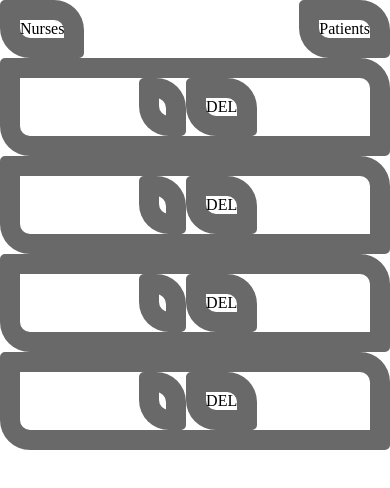
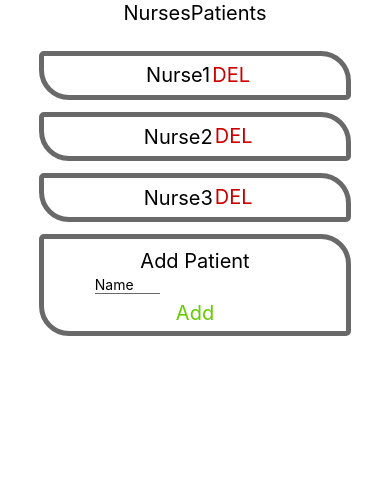
Before and after one commit to Sarah-Hanson/NurseAppReactProject, a React Native app in the folder NurseApp/: screen / in a window 390 px wide. Shown: the top 488 px of the page. Built offline with nearby package versions, Linux system fonts and the light colour scheme.

Commit message:
putting it together

```diff
--- a/NurseApp/App.tsx
+++ b/NurseApp/App.tsx
@@ -1,19 +1,56 @@
+import 'react-native-get-random-values';
 import React from 'react';
+import {SafeAreaView} from 'react-native';
 import {Tabs} from './Components/AddingPage/Tabs';
 import {MutableCardList} from './Components/AddingPage/mutableCardList';
+import {nanoid} from 'nanoid';
 
 const App = () => {
-  const items = ['Item', 'Item', 'Item', 'Item'];
+  const nurses = [
+    {name: 'Nurse1', id: nanoid()},
+    {name: 'Nurse2', id: nanoid()},
+    {name: 'Nurse3', id: nanoid()},
+  ];
+  const rand = (x: number, y: number) => Math.floor(Math.random() * x) + y;
+  const generatePatients = (count: number) => {
+    let patients = [];
+    for (let i = 0; i < count; i++) {
+      patients.push({
+        name: 'patient' + i,
+        acuity: rand(5, 1),
+        room: 'room' + Math.floor(i / 2),
+        id: nanoid(),
+      });
+    }
+    return patients;
+  };
+
   return (
+    <SafeAreaView
+      style={{
+        flexDirection: 'column',
+        alignItems: 'center',
+      }}>
       <Tabs
         tabs={[
-        {name: 'Nurses', tabComponent: <MutableCardList initialList={items} />},
+          {
+            name: 'Nurses',
+            tabComponent: (
+              <MutableCardList key={'Nurses'} initialList={nurses} />
+            ),
+          },
           {
             name: 'Patients',
-          tabComponent: <MutableCardList initialList={items} />,
+            tabComponent: (
+              <MutableCardList
+                key={'Patients'}
+                initialList={generatePatients(8)}
+              />
+            ),
           },
         ]}
       />
+    </SafeAreaView>
   );
 };
 
--- a/NurseApp/Components/AddingPage/Tabs.tsx
+++ b/NurseApp/Components/AddingPage/Tabs.tsx
@@ -1,6 +1,6 @@
 import React, {useState} from 'react';
-import {Row, TextBig, Spacer} from '../Common/common';
-import {TouchableOpacity} from 'react-native';
+import {Row, TextBig} from '../Common/common';
+import {TouchableOpacity, Text} from 'react-native';
 
 interface ITab {
   name: string;
@@ -32,6 +32,6 @@ export const Tabs = ({tabs}: {tabs: ITab[]}) => {
 
 export const Tab = ({name, onPress}: {name: string; onPress(): void}) => (
   <TouchableOpacity onPress={onPress}>
-    <TextBig>{name}</TextBig>
+    <TextBig text={name} />
   </TouchableOpacity>
 );
--- a/NurseApp/Components/AddingPage/addItem.tsx
+++ b/NurseApp/Components/AddingPage/addItem.tsx
@@ -1,36 +1,72 @@
-import {Card, Row, Spacer, TextBig, TextSmall} from '../Common/common';
+import {
+  Card,
+  Row,
+  Spacer,
+  TextBig,
+  TextAdd,
+  TextSmall,
+  colors,
+} from '../Common/common';
 import React, {useState} from 'react';
-import {TextInput} from 'react-native';
+import {StyleSheet, TextInput, TouchableOpacity} from 'react-native';
 
-export const AddItem = ({isPatient}: {isPatient: boolean}) => {
+class onPress {}
+
+export const AddItem = ({
+  isPatient,
+  onPress,
+}: {
+  isPatient: boolean;
+  onPress(): void;
+}) => {
   const [name, onChangeName] = useState('Name');
   const [acuity, onChangeAcuity] = useState(isPatient ? 'Acuity' : undefined);
   const [room, onChangeRoom] = useState(isPatient ? 'Room' : undefined);
 
   return (
     <Card>
-      <TextBig>Add {isPatient ? 'Nurse' : 'Patient'}</TextBig>
+      <TextBig text={'Add '.concat(isPatient ? 'Nurse' : 'Patient')} />
       <Row>
         <TextInput
+          style={[{marginLeft: '4%'}, sh.input]}
           placeholder={name}
           onChangeText={(name) => onChangeName(name)}
         />
-        {isPatient && (
-          <TextInput
-            placeholder={acuity}
-            onChangeText={(acuity) => onChangeAcuity(acuity)}
-          />
-        )}
-        <Spacer />
+
+        {isPatient ? (
+          <>
+            <Spacer />
+            <TextInput
+              style={[{marginRight: '2%'}, sh.input]}
+              placeholder={acuity}
+              onChangeText={(acuity) => onChangeAcuity(acuity)}
+            />
+          </>
+        ) : null}
       </Row>
       <Row>
-        {isPatient && (
+        {isPatient ? (
           <TextInput
+            style={[{marginLeft: '4%'}, sh.input]}
             placeholder={room}
             onChangeText={(room) => onChangeRoom(room)}
           />
-        )}
+        ) : null}
+        <Spacer />
+        <TouchableOpacity onPress={() => onPress()}>
+          <TextAdd text={'Add'} />
+        </TouchableOpacity>
       </Row>
     </Card>
   );
 };
+
+const sh = StyleSheet.create({
+  input: {
+    borderBottomWidth: 1,
+    borderBottomColor: colors.darker,
+
+    width: '30%',
+    marginBottom: '3%',
+  },
+});
--- a/NurseApp/Components/AddingPage/cardItem.tsx
+++ b/NurseApp/Components/AddingPage/cardItem.tsx
@@ -1,32 +1,33 @@
 import React from 'react';
-import {Card, ICardItem, Row, TextBig, TextSmall} from '../Common/common';
+import {
+  Card,
+  ICardItem,
+  Row,
+  Spacer,
+  TextBig,
+  TextDel,
+  TextSmall,
+} from '../Common/common';
 //import Icon from 'react-native-vector-icons/FontAwesome';
 import {TouchableOpacity} from 'react-native';
 
-export const CardItem = ({
-  item,
-  onPress,
-}: {
-  item: ICardItem;
-  onPress(): void;
-}) => {
+export const CardItem = ({item, onRm}: {item: ICardItem; onRm(): void}) => {
   return (
     <Card>
       <Row>
-        <TextBig>{item.name}</TextBig>
-        {item.acuity && <TextSmall>{item.acuity}</TextSmall>}
-        {item.room && <TextSmall>{item.room}</TextSmall>}
-        <GarbageIcon onPress={() => onPress}></GarbageIcon>
+        <TextBig text={item.name} />
+        {item.acuity ? <Spacer /> : null}
+        {item.acuity ? <TextSmall text={'Acuity:' + item.acuity} /> : null}
+        {item.room ? <TextSmall text={item.room} /> : null}
+        {item.acuity ? null : <Spacer />}
+        <GarbageIcon onRm={() => onRm} />
       </Row>
     </Card>
   );
 };
 
-const GarbageIcon = (onPress: {onPress(): void}) => (
-  <TouchableOpacity onPress={() => onPress}>
-    <TextSmall>DEL</TextSmall>
+const GarbageIcon = ({onRm}: {onRm(): void}) => (
+  <TouchableOpacity onPress={() => onRm}>
+    <TextDel text={'DEL'} />
   </TouchableOpacity>
 );
-{
-  /*<Icon name="rocket" size={30} color="#900" />}*/
-}
--- a/NurseApp/Components/AddingPage/mutableCardList.tsx
+++ b/NurseApp/Components/AddingPage/mutableCardList.tsx
@@ -1,23 +1,27 @@
-import {ScrollView} from 'react-native';
+import {ScrollView, View} from 'react-native';
 import React, {useState} from 'react';
 import {ICardItem} from '../Common/common';
 import {CardItem} from './cardItem';
+import {AddItem} from './addItem';
 
 export const MutableCardList = ({initialList}: {initialList: any[]}) => {
   const [list, setList] = useState<ICardItem[]>(initialList);
 
-  const rmItem = (index: number) => setList(list.slice(index, 1));
+  const rmItem = (index: number) => {
+    console.warn('rm' + index);
+    list.splice(index);
+    setList(list);
+  };
   const addItem = (item: ICardItem) => setList(list.concat(item));
 
   return (
-    <ScrollView>
-      {list.map((item, index) => (
-        <CardItem
-          key={item.name + index}
-          item={item}
-          onPress={() => rmItem(index)}
-        />
-      ))}
-    </ScrollView>
+    <View style={{width: '90%', padding: '5%'}}>
+      <ScrollView>
+        {list.map((item, index) => (
+          <CardItem key={item.id} item={item} onRm={() => rmItem(index)} />
+        ))}
+      </ScrollView>
+      <AddItem isPatient={!!list[0].room} onPress={() => addItem} />
+    </View>
   );
 };
--- a/NurseApp/Components/Common/common.tsx
+++ b/NurseApp/Components/Common/common.tsx
@@ -1,10 +1,11 @@
-import {StyleSheet, View} from 'react-native';
+import {StyleSheet, View, Text} from 'react-native';
 import React from 'react';
 
 export interface ICardItem {
   name: string;
   acuity?: number;
   room?: string;
+  id: string;
 }
 
 export const Row = (props: {children: React.ReactNode}) => {
@@ -13,13 +14,19 @@ export const Row = (props: {children: React.ReactNode}) => {
 export const Card = (props: {children: React.ReactNode}) => {
   return <View style={sh.card}>{props.children}</View>;
 };
-export const TextBig = (props: {children: React.ReactNode}) => {
-  return <View style={[sh.text, sh.card]}>{props.children}</View>;
+export const TextBig = ({text}: {text: string}) => {
+  return <Text style={[sh.text, sh.big]}>{text}</Text>;
 };
-export const TextSmall = (props: {children: React.ReactNode}) => {
-  return <View style={[sh.text, sh.card]}>{props.children}</View>;
+export const TextSmall = ({text}: {text: string}) => {
+  return <Text style={[sh.text, sh.small]}>{text}</Text>;
 };
-export const Spacer = () => <View style={{flexGrow: 3}} />;
+export const TextAdd = ({text}: {text: string}) => {
+  return <Text style={[sh.text, sh.big, sh.add]}>{text}</Text>;
+};
+export const TextDel = ({text}: {text: string}) => {
+  return <Text style={[sh.text, sh.big, sh.del]}>{text}</Text>;
+};
+export const Spacer = () => <View style={{flexGrow: 1}} />;
 
 export const colors = {
   darker: '#696969',
@@ -32,19 +39,24 @@ const sh = StyleSheet.create({
   row: {
     flexDirection: 'row',
     justifyContent: 'space-between',
+    alignItems: 'stretch',
   },
   card: {
     borderTopLeftRadius: 5,
     borderBottomRightRadius: 5,
     borderTopRightRadius: 30,
     borderBottomLeftRadius: 30,
-    borderWidth: 20,
+    borderWidth: 5,
     borderColor: colors.darker,
+
+    marginVertical: '2%',
+    paddingVertical: '2%',
 
     flexDirection: 'column',
     alignItems: 'center',
   },
   big: {
+    marginHorizontal: '2%',
     fontSize: 20,
     alignSelf: 'center',
   },
@@ -52,7 +64,14 @@ const sh = StyleSheet.create({
     fontSize: 15,
     alignSelf: 'center',
   },
+  add: {
+    color: colors.green,
+  },
+  del: {
+    color: colors.red,
+  },
   text: {
-    paddingHorizontal: '3%',
+    marginHorizontal: '2%',
+    marginVertical: '1%',
   },
 });
--- a/NurseApp/package.json
+++ b/NurseApp/package.json
@@ -10,8 +10,10 @@
     "lint": "eslint . --ext .js,.jsx,.ts,.tsx"
   },
   "dependencies": {
+    "nanoid": "^3.1.20",
     "react": "16.13.1",
     "react-native": "0.63.4",
+    "react-native-get-random-values": "^1.6.0",
     "react-native-vector-icons": "^8.1.0"
   },
   "devDependencies": {
```
Also changed, not shown: 3 other files (tests, documents, lock files or other folders). Lines whose indentation alone changed are shown as unchanged.
